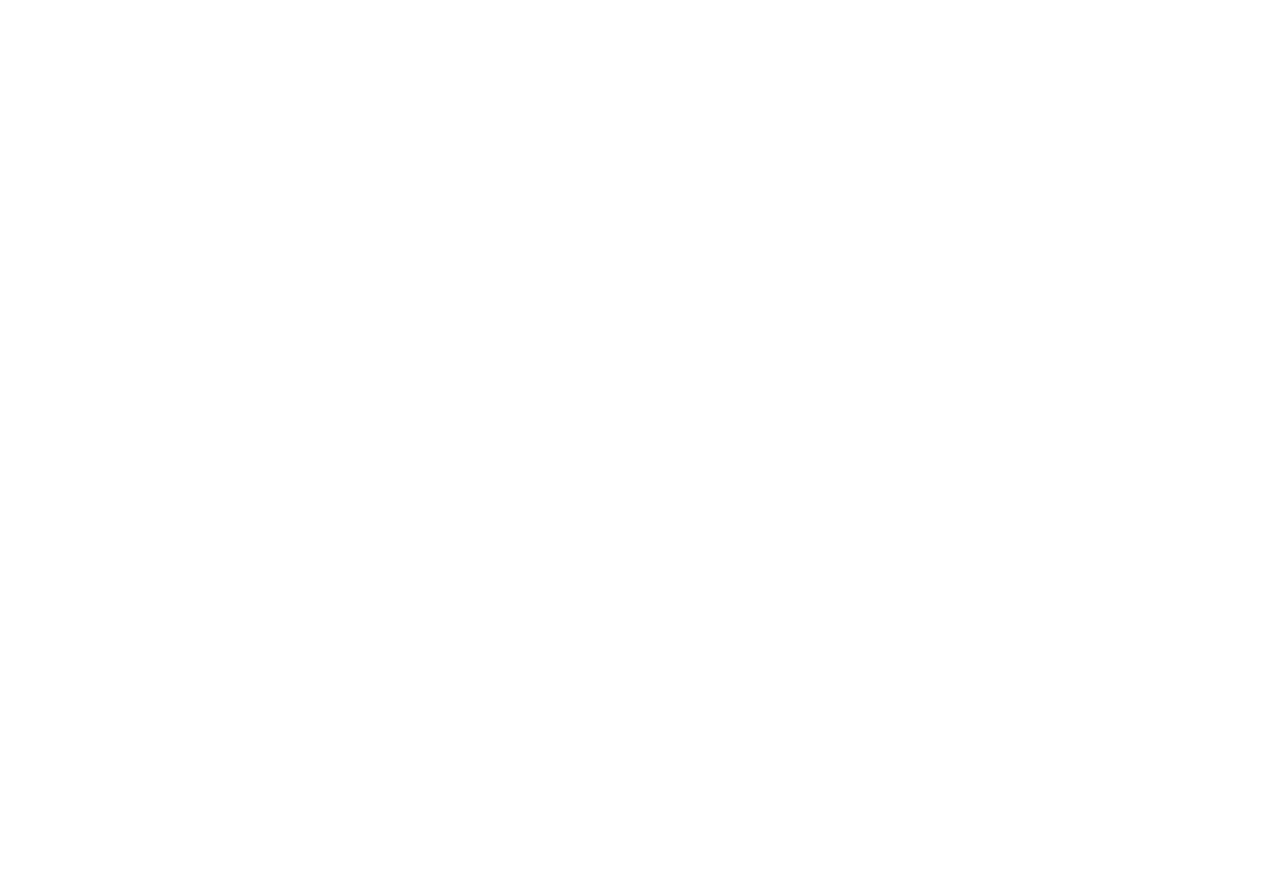
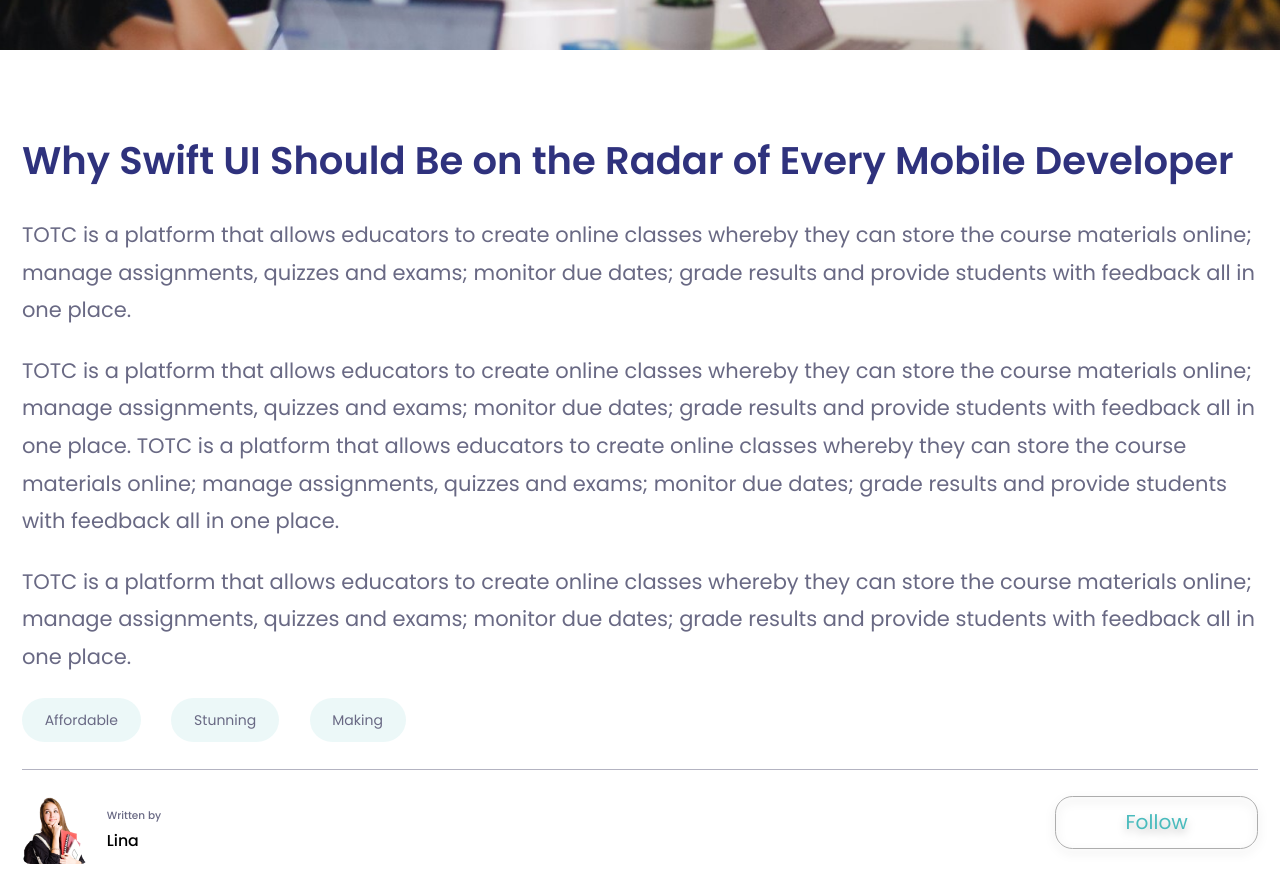
Before and after one commit to kapepa/Studying, a Next.js app in the folder app/: page /detail in a window 1280 px wide. Shown: the part 500-1390 px from the top of the page. Before the commit the page ends 800 px from the top, so only its background shows below. Built offline with nearby package versions, Linux system fonts and the light colour scheme.

Commit message:
app: feature/detail | Swift

```diff
--- a/app/component/BtnDefault/styles.module.scss
+++ b/app/component/BtnDefault/styles.module.scss
@@ -6,15 +6,16 @@
   font-family: 'Poppins', sans-serif;
   font-weight: 400;
   font-size: toRem(50);
-  display: inline-block;
+  display: flex;
+  align-items: center;
   white-space: nowrap;
   cursor: pointer;
   text-align: center;
   filter: drop-shadow(0px 4px 4px rgba(0, 0, 0, 0.25));
-
   border: none;
   transition: color .25s linear, background-color .25s linear, border .25s linear;
   text-decoration: none;
+  justify-content: center;
   &__shape{
     &--circle{
       border-radius: toRem(80);
--- a/app/section/Swift/index.tsx
+++ b/app/section/Swift/index.tsx
@@ -1,9 +1,49 @@
 import {FC} from "react";
 import style from "./style.module.scss";
+import BtnDefault from "../../component/BtnDefault";
 
 const Swift: FC = () => {
   return <section className={style.swift}>
-    Swift
+    <picture>
+      <source srcSet={'/image/course-bg425x144.png'} media={'(max-width: 768px)'}/>
+      <source srcSet={'/image/course-bg768x261.png'} media={'(max-width: 768px)'}/>
+      <source srcSet={'/image/course-bg1024x348.png'} media={'(max-width: 1024px)'}/>
+      <img className={style.swift__bg} src={'/image/course-bg1920x652.png'} alt={'images'}/>
+    </picture>
+    <div className='container'>
+      <div className={style.swift__main}>
+        <h3 className={style.swift__h}>Why Swift UI Should Be on the Radar of Every Mobile Developer</h3>
+        <div className={style.swift__letter}>
+          <span className={style.swift__cell}>
+            TOTC is a platform that allows educators to create online classes whereby they can store the course materials online; manage assignments, quizzes and exams; monitor due dates; grade results and provide students with feedback all in one place.
+          </span>
+          <span className={style.swift__cell}>
+            TOTC is a platform that allows educators to create online classes whereby they can store the course materials online; manage assignments, quizzes and exams; monitor due dates; grade results and provide students with feedback all in one place.
+            TOTC is a platform that allows educators to create online classes whereby they can store the course materials online; manage assignments, quizzes and exams; monitor due dates; grade results and provide students with feedback all in one place.
+          </span>
+          <span className={style.swift__cell}>
+            TOTC is a platform that allows educators to create online classes whereby they can store the course materials online; manage assignments, quizzes and exams; monitor due dates; grade results and provide students with feedback all in one place.
+          </span>
+          <div className={style.swift__tags}>
+            <div className={style.swift__tag}>Affordable</div>
+            <div className={style.swift__tag}>Stunning</div>
+            <div className={style.swift__tag}>Making</div>
+          </div>
+        </div>
+        <div className={style.swift__basement}>
+          <div className={style.swift__profile}>
+            <img className={style.swift__avatar} src={'/image/avatar.png'} alt={'avatar'}/>
+            <div className={style.swift__data}>
+              <span className={style.swift__subtitle}>Written by</span>
+              <h6 className={style.swift__name}>Lina</h6>
+            </div>
+          </div>
+          <div className={style.swift__action}>
+            <BtnDefault text={'Follow'} shape={'rounding'} href={'#'} bg={"transparent-green"}/>
+          </div>
+        </div>
+      </div>
+    </div>
   </section>
 }
 
--- a/app/section/Swift/style.module.scss
+++ b/app/section/Swift/style.module.scss
@@ -3,5 +3,103 @@
 @import "./../../styles/mixing.scss";
 
 .swift{
+  &__bg{
+    min-width: 100%;
+    width: 100%;
+  }
+  &__main{
+    padding-top: toRem(80);
+    padding-bottom: toRem(30);
+    font-family: 'Poppins', sans-serif;
+  }
+  &__h{
+    font-weight: 600;
+    font-size: toRem(44);
+    line-height: toRem(79);
+    color: $blue-color-dark;
+    padding-bottom: toRem(24);
+  }
+  &__letter{
+    display: flex;
+    flex-direction: column;
+    row-gap: toRem(26);
+    padding-bottom: toRem(31);
+    border-bottom: 1px solid rgba($gray-bg-simple, .5);
+  }
+  &__cell{
+    display: inline-block;
+    font-weight: 400;
+    font-size: toRem(24);
+    line-height: toRem(43);
+    color: $gray-color-simple;
+  }
+  &__tags{
+    display: flex;
+    column-gap: toRem(35);
+    row-gap: toRem(35);
+    flex-wrap: wrap;
+  }
+  &__tag{
+    background-color: rgba($green-bg-easy, .1);
+    padding: toRem(13) toRem(26);
+    border-radius: toRem(36);
+    font-weight: 400;
+    font-size: toRem(16);
+    line-height: toRem(24);
+    color: $gray-color-simple;
+  }
+  &__basement{
+    display: flex;
+    justify-content: space-between;
+    column-gap: toRem(20);
+    row-gap: toRem(20);
+    flex-wrap: wrap;
+    padding-top: toRem(30);
+  }
+  &__profile{
+    display: flex;
+    align-items: center;
+    column-gap: toRem(20);
+    flex: 1 1 toRem(150);
+  }
+  &__avatar{
+    max-width: toRem(77);
+    width: 100%;
+    height: toRem(77);
+    border-radius: toRem(10);
+  }
+  &__data{
+    display: flex;
+    flex-direction: column;
+    row-gap: toRem(6);
+  }
+  &__subtitle{
+    font-weight: 500;
+    font-size: toRem(12);
+    line-height: toRem(18);
+    color: $gray-color-simple;
+  }
+  &__name{
+    font-weight: 500;
+    font-size: toRem(18);
+    line-height: toRem(27);
+    color: $black-color-def;
+  }
+  &__action{
+    display: flex;
+    flex-direction: column;
+    flex: 1 1 toRem(232);
+    max-width: toRem(232);
+  }
+}
 
+@media screen and (max-width: 425px) {
+  .swift{
+    &__profile, &__basement{
+      justify-content: center;
+    }
+    &__tags{
+      justify-content: center;
+    }
+  }
 }
```
